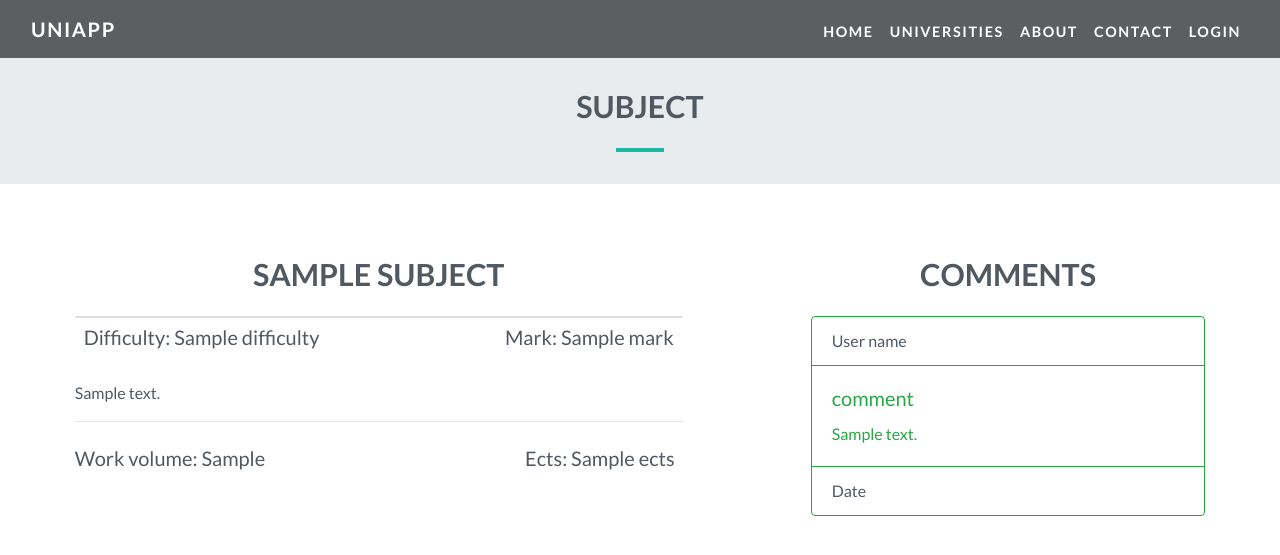
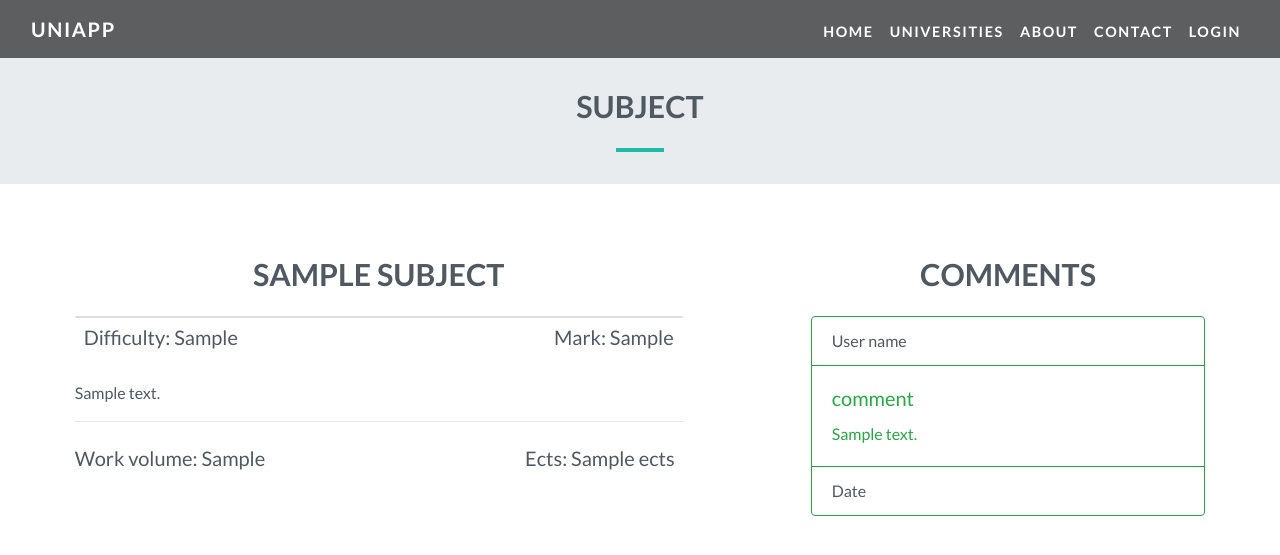
Before and after one commit to JoanPalau/UniversityApp3.0, a Django app: template univoting/templates/univoting/subject.html in a window 1280 px wide. Shown: the top 555 px of the page. Run offline with Django 3.2, Linux system fonts and the light colour scheme; the template is opened without the code that fills it: most values are stand-ins (such as "Sample title", 1, 10 or a date in 2020); some libraries are stand-ins or nearby versions.

Commit message:
Fixed how looks the mark and the difficulty in subject html.

```diff
--- a/univoting/models/subject_review.py
+++ b/univoting/models/subject_review.py
@@ -32,6 +32,12 @@ class SubjectReview(models.Model):
     def get_rpr(self):
         return self.WORK_LIST[self.workVolume][1]
 
+    def get_mark_rpr(self):
+        return '{:.2f}'.format(self.mark)
+
+    def get_difficulty_rpr(self):
+        return '{:.2f}'.format(self.difficulty)
+
     def get_absolute_url(self):
         return reverse('univoting:subject_detail', kwargs={'pk': self.pk})
 
--- a/univoting/templates/univoting/subject.html
+++ b/univoting/templates/univoting/subject.html
@@ -14,8 +14,8 @@
             <h3 class="heading mt-2 text-center">{{ subject.name }}</h3>
 
             <div class="subject-box", id="textbox">
-                <h5 class="alignleft mt-2 ml-2">Difficulty: {{ subject.review.difficulty }}</h5>
-                <h5 class="alignright mt-2 mr-2">Mark: {{ subject.review.mark }}</h5>
+                <h5 class="alignleft mt-2 ml-2">Difficulty: {{ subject.review.get_difficulty_rpr }}</h5>
+                <h5 class="alignright mt-2 mr-2">Mark: {{ subject.review.get_mark_rpr }}</h5>
             </div>
             <div style="clear: both;"></div>
             <p class="mt-4">
```
